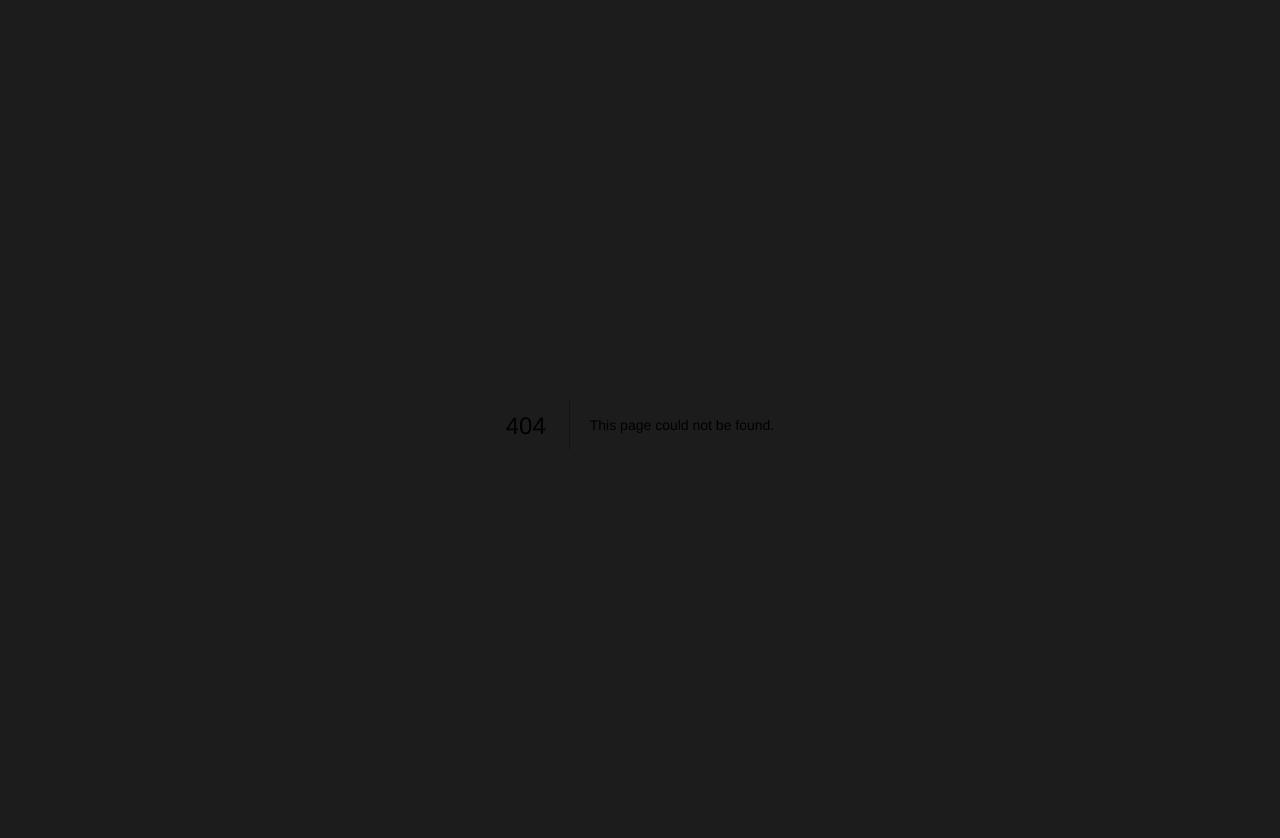
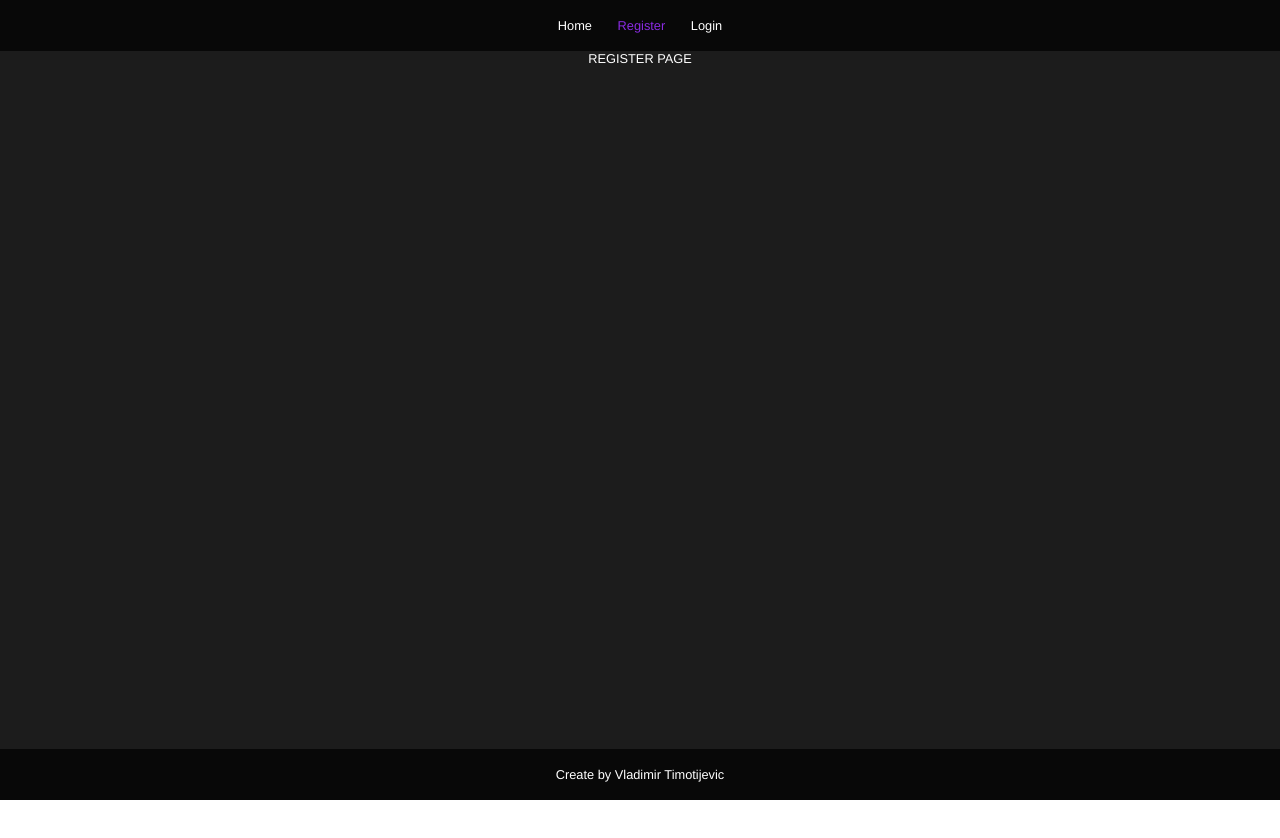
Before and after one commit to TimotijevicVlada/Todo_Node.js, a Next.js app in the folder client/: page /register in a window 1280 px wide. Before the commit this address had no page. Shown: the top 838 px of the page. After the commit the page ends 800 px from the top, so only its background shows below. Built offline with nearby package versions, Linux system fonts and the light colour scheme.

Commit message:
Layout, register and login page added

```diff
--- /dev/null
+++ b/client/components/Footer/Footer.module.scss
@@ -0,0 +1,8 @@
+@import "styles/main.module.scss";
+
+.footer {
+    width: 100%;
+    height: 4rem;
+    background-color: $color-black;
+    @include centerElement;
+}
--- /dev/null
+++ b/client/components/Footer/Footer.tsx
@@ -0,0 +1,12 @@
+import React from 'react';
+import css from "./Footer.module.scss";
+
+const Footer = () => {
+    return (
+        <footer className={css.footer}>
+            Create by Vladimir Timotijevic
+        </footer>
+    )
+}
+
+export default Footer;
--- /dev/null
+++ b/client/components/Header/Header.module.scss
@@ -0,0 +1,20 @@
+@import "styles/main.module.scss";
+
+.container {
+    position: static;
+    top: 0;
+    width: 100%;
+    height: 4rem;
+    background-color: $color-black;
+    display: flex;
+    justify-content: center;
+    align-items: center;
+    gap: 2rem;
+
+    span {
+        cursor: pointer;
+        &.active {
+            color: $color-primary;
+        }
+    }
+}
--- /dev/null
+++ b/client/components/Header/Header.tsx
@@ -0,0 +1,37 @@
+import React from 'react';
+import css from "./Header.module.scss";
+import { useRouter } from 'next/router';
+
+const Header = () => {
+
+    const router = useRouter();
+
+    const handleRouting = (route: string) => {
+        router.push(route);
+    }
+
+    return (
+        <div className={css.container}>
+            <span
+                className={router.pathname === "/" ? css.active : ""}
+                onClick={() => handleRouting("/")}
+            >
+                Home
+            </span>
+            <span
+                className={router.pathname === "/register" ? css.active : ""}
+                onClick={() => handleRouting("/register")}
+            >
+                Register
+            </span>
+            <span
+                className={router.pathname === "/login" ? css.active : ""}
+                onClick={() => handleRouting("/login")}
+            >
+                Login
+            </span>
+        </div>
+    )
+}
+
+export default Header;
--- a/client/components/Home/Home.module.scss
+++ b/client/components/Home/Home.module.scss
@@ -10,6 +10,8 @@
     flex-direction: column;
     gap: 0.5rem;
     width: 40rem;
+    padding: 2rem 0;
+    min-height: calc(100vh - 8rem);
 
     .createNew {
         background-color: green;
@@ -28,7 +30,12 @@
     .todosWrapper {
         display: flex;
         flex-direction: column;
+        align-items: center;
         gap: 0.5rem;
+
+        .loading {
+            margin-top: 10rem;
+        }
 
         .noTodos {
             text-align: center;
--- a/client/components/Layout/Layout.module.scss
+++ b/client/components/Layout/Layout.module.scss
@@ -4,6 +4,6 @@
     background-color: $color-background;
     min-height: 100vh;
     display: flex;
-    justify-content: center;
-    padding: 2rem 0rem;
+    flex-direction: column;
+    align-items: center;
 }
--- a/client/components/Layout/Layout.tsx
+++ b/client/components/Layout/Layout.tsx
@@ -1,5 +1,9 @@
 import React, { FC } from 'react';
 import css from "./Layout.module.scss";
+
+//components
+import Header from '../Header/Header';
+import Footer from '../Footer/Footer';
 
 //types
 import { LayoutProps } from '@/types/layout';
@@ -8,9 +12,9 @@ const Layout: FC<LayoutProps> = ({ children }) => {
 
     return (
         <div className={css.container}>
-            {/* <Header /> */}
+            <Header />
             {children}
-            {/* <Footer /> */}
+            <Footer />
         </div>
     )
 }
--- /dev/null
+++ b/client/pages/register.tsx
@@ -0,0 +1,9 @@
+import React from 'react'
+
+const register = () => {
+    return (
+        <div style={{ minHeight: "calc(100vh - 8rem)" }}>REGISTER PAGE</div>
+    )
+}
+
+export default register;
```
Also changed, not shown: client/components/Home/Home.tsx (+4 -13 lines), client/pages/login.tsx (added, +9 -0 lines).
